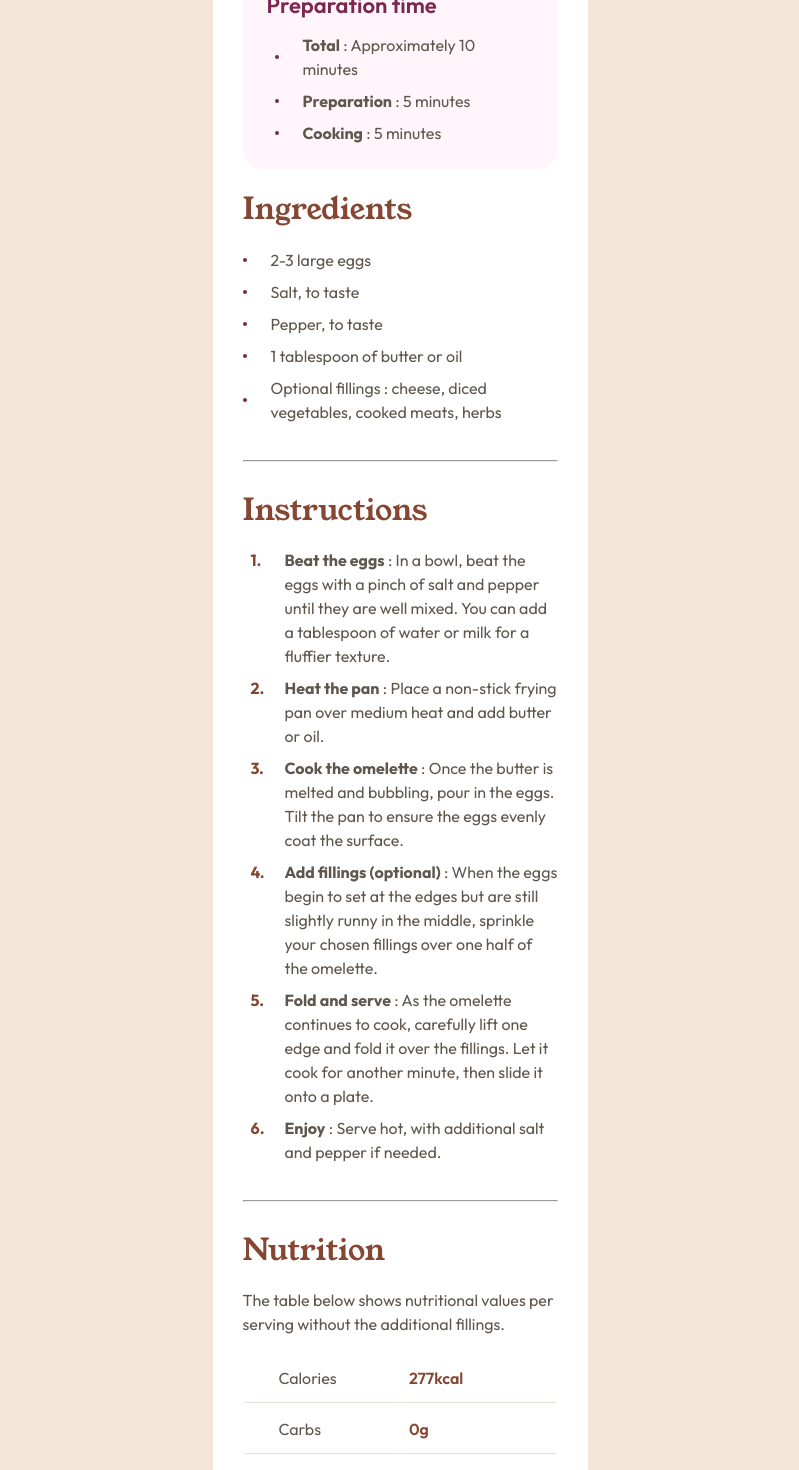
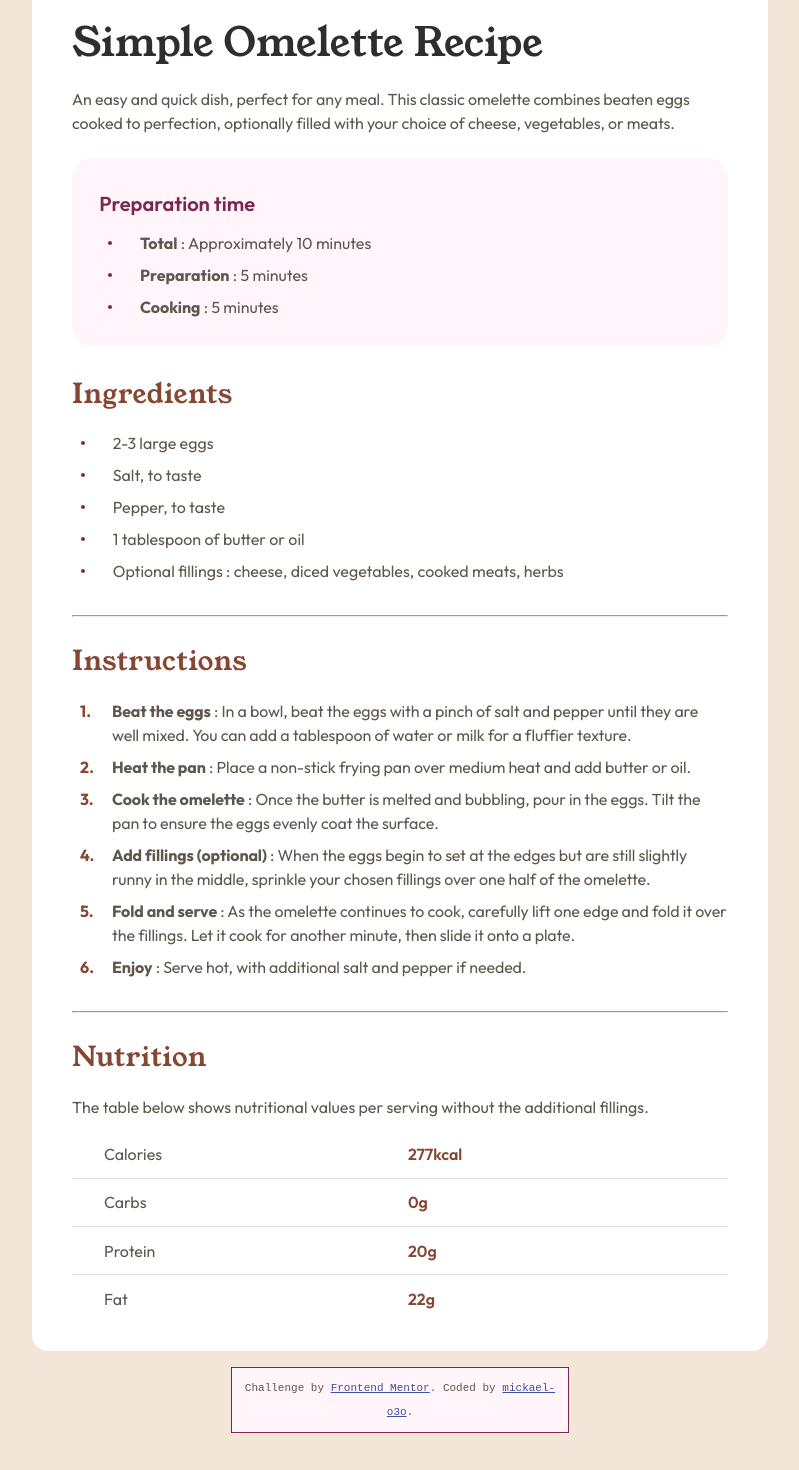
Before and after one commit to mickael-o3o/recipe-page-solution, a Vue app: page / in a window 1280 px wide. Shown: the part 480-1950 px from the top of the page, without its empty margins (240-1039 px from the left). After the commit the page ends 1929 px from the top, so only its background shows below. Built offline with nearby package versions, Linux system fonts and the light colour scheme.

Commit message:
fixed nutrition table's border and adjusted page's spacings and sizings

```diff
--- a/src/assets/main.scss
+++ b/src/assets/main.scss
@@ -1,12 +1,11 @@
 @use './base' as *;
 
 #app {
-  margin: auto auto;
+  margin: 0 auto;
   font-weight: 400;
   display: flex;
   flex-direction: column;
-  justify-content: center;
   align-items: center;
-  width: 100%;
-  min-height: 100vh;
+  inline-size: 100%;
+  max-inline-size: 46rem;
 }
--- a/src/assets/utils/mixins.scss
+++ b/src/assets/utils/mixins.scss
@@ -8,8 +8,9 @@
 @mixin section-header {
   font: {
     family: var(--font-family-young-serif);
-    size: 1.875rem;
+    size: 1.7rem;
   }
   color: var(--color-brown-800);
-  margin-bottom: 1.626rem;
+  margin-block-end: 1.58rem;
+  letter-spacing: 0.04rem;
 }
--- a/src/components/PageFooter.vue
+++ b/src/components/PageFooter.vue
@@ -1,26 +1,29 @@
 <template>
-  <footer class="attribution">
-    <div>
+  <footer class="p-footer">
+    <p class="p-footer__attribution">
       Challenge by
       <a href="https://www.frontendmentor.io?ref=challenge" target="_blank">Frontend Mentor</a>.
-      Coded by <a href="https://github.com/mickael-o3o/recipe-page-solution.git">Mickael-o3o</a>.
-    </div>
+      Coded by <a href="https://github.com/mickael-o3o/recipe-page-solution.git">mickael-o3o</a>.
+    </p>
   </footer>
 </template>
 
-<style>
-.attribution {
+<style scoped lang="scss">
+.p-footer {
+  &__attribution {
     font-size: 0.6875rem;
     text-align: center;
     font-family: monospace;
     line-height: 1.5rem;
-  margin-top: 2rem;
-  width: calc(var(--layout-mobile) - 4rem);
-  padding: 1rem;
+    margin: 1rem auto;
+    inline-size: calc(100% - 1rem);
+    padding: 0.5rem;
     background-color: var(--color-rose-50);
-  border: 1px solid var(--color-rose-800);
+    border: 0.0625rem solid var(--color-rose-800);
   }
-.attribution a {
+
+  a {
     color: hsl(228, 45%, 44%);
   }
+}
 </style>
--- a/src/components/PageSection.vue
+++ b/src/components/PageSection.vue
@@ -33,16 +33,16 @@ const nutritions = { Calories: '277kcal', Carbs: '0g', Protein: '20g', Fat: '22g
 </script>
 
 <template>
-  <header class="header">
+  <header class="p-header">
     <img
       src="/images/image-omelette.jpeg"
       alt="omelette image"
-      width="1312"
-      height="600"
-      class="image-header"
+      width="1312px"
+      height="600px"
+      class="p-header__image"
     />
   </header>
-  <main class="main-container">
+  <main class="p-main">
     <DescriptionSection :preparations="preparations" :ingredients="ingredients" />
     <hr />
     <InstructionsSection :instructions="instructions" />
@@ -52,48 +52,44 @@ const nutritions = { Calories: '277kcal', Carbs: '0g', Protein: '20g', Fat: '22g
 </template>
 
 <style lang="scss" scoped>
-.header {
-  width: 100vw;
-  max-width: var(--layout-mobile);
+.p-header {
   margin: 0 auto;
   background-color: var(--color-white);
-  border-radius: 1rem 1rem 0 0;
+  inline-size: 100%;
   overflow: hidden;
 
-  @media (min-width: 90rem) {
-    max-width: 43.75rem;
-    padding: 1.875rem;
+  @media (min-width: 812px) {
+    margin-top: 7.7rem;
+    padding: 2.5rem;
     padding-bottom: 0;
+    border-radius: 1rem 1rem 0 0;
   }
 
-  .image-header {
-    width: 100%;
-    max-width: var(--layout-mobile);
+  &__image {
+    max-width: 100%;
     height: auto;
     display: block;
 
-    @media (min-width: 90rem) {
-      max-width: calc(43.75rem - 1.875rem);
+    @media (min-width: 812px) {
       border-radius: 0.5rem;
     }
   }
 }
 
-.main-container {
+.p-main {
   background-color: var(--color-white);
-  width: 100vw;
-  max-width: var(--layout-mobile);
+  inline-size: 100%;
   margin: 0 auto;
-  padding: 1.875rem;
+  padding: 2.5rem;
+  padding-top: 2.45rem;
+  padding-block-end: 1.8rem;
   border-radius: 0 0 1rem 1rem;
-
-  @media (min-width: 90rem) {
-    max-width: 43.75rem;
-  }
+  display: flex;
+  flex-direction: column;
+  gap: 2.02rem;
 }
 
 hr {
-  margin: 2.25rem 0;
-  color: var(--color-rose-50);
+  color: palegoldenrod;
 }
 </style>
--- a/src/components/mainsections/DescriptionSection.vue
+++ b/src/components/mainsections/DescriptionSection.vue
@@ -10,23 +10,27 @@ const { preparations, ingredients } = defineProps<Props>()
 </script>
 
 <template>
-  <section class="description-container">
-    <h1 class="name">Simple Omelette Recipe</h1>
-    <p class="description">
+  <section class="s-recipe">
+    <h1 class="s-recipe__name">Simple Omelette Recipe</h1>
+    <p class="s-recipe__description">
       An easy and quick dish, perfect for any meal. This classic omelette combines beaten eggs
       cooked to perfection, optionally filled with your choice of cheese, vegetables, or meats.
     </p>
-    <section class="preparation-time">
-      <h2 class="preparation-time-header">Preparation time</h2>
-      <ul class="preparation-time-list">
+
+    <div class="s-recipe__preparation-time">
+      <section class="c-preparation-time">
+        <h2 class="c-preparation-time__header">Preparation time</h2>
+        <ul class="c-preparation-time__list">
           <li v-for="item in preparations" :key="item">
             <ReusableListItem :item="item" :include-disc="true" :include-hightlight="true" />
           </li>
         </ul>
       </section>
-    <section class="ingredients">
-      <h2 class="ingredients-header">Ingredients</h2>
-      <ul class="ingredients-list">
+    </div>
+
+    <section class="s-ingredients">
+      <h2 class="s-ingredients__header">Ingredients</h2>
+      <ul class="s-ingredients__list">
         <li v-for="item in ingredients" :key="item">
           <ReusableListItem :item="item" :include-disc="true" />
         </li>
@@ -37,49 +41,55 @@ const { preparations, ingredients } = defineProps<Props>()
 
 <style lang="scss" scoped>
 @use '../../assets/utils/mixins.scss';
-.description-container {
+.s-recipe {
   display: flex;
   flex-direction: column;
-  gap: 1.75rem;
-}
+  gap: 1.45rem;
 
-.name {
+  &__name {
     font: {
       family: var(--font-family-young-serif);
-    size: 2.25rem;
+      size: 2.5rem;
     }
-  line-height: 2.25rem;
+    line-height: 2.6rem;
     color: var(--color-stone-900);
   }
 
-.preparation {
-  &-time {
+  &__description {
+    letter-spacing: -0.006rem;
+  }
+}
+
+.c-preparation-time {
   background-color: var(--color-rose-50);
   border-radius: 1.25rem;
-    padding: 1.5rem;
+  padding: 1.7rem;
+  padding-block-start: 2.1rem;
 
-    &-header {
+  &__header {
     font: {
-        size: 1.375rem;
+      size: 1.26rem;
       weight: 600;
     }
     color: var(--color-rose-800);
-      margin-bottom: 1rem;
+    margin-block-end: 0.95rem;
   }
-    &-list {
+
+  &__list {
     @include mixins.list;
-      margin-left: 8px;
-    }
+    margin-inline-start: 0.55rem;
   }
 }
 
-.ingredients {
-  &-header {
+.s-ingredients {
+  &__header {
     @include mixins.section-header;
+    margin-block-start: 0.75rem;
   }
 
-  &-list {
+  &__list {
     @include mixins.list;
+    margin-inline-start: 0.55rem;
   }
 }
 </style>
--- a/src/components/mainsections/InstructionsSection.vue
+++ b/src/components/mainsections/InstructionsSection.vue
@@ -9,9 +9,9 @@ const { instructions } = defineProps<Props>()
 </script>
 
 <template>
-  <section class="instructions-container">
-    <h2 class="instructions-header">Instructions</h2>
-    <ol class="instructions-list">
+  <section class="s-instructions">
+    <h2 class="s-instructions__header">Instructions</h2>
+    <ol class="s-instructions__list">
       <li v-for="(item, index) in instructions" :key="index">
         <ReusableListItem :item="item" :include-hightlight="true" />
       </li>
@@ -22,27 +22,30 @@ const { instructions } = defineProps<Props>()
 <style lang="scss" scoped>
 @use '../../assets/utils/mixins';
 
-.instructions {
-  &-header {
+.s-instructions {
+  &__header {
     @include mixins.section-header;
   }
-  &-list {
+
+  &__list {
     @include mixins.list;
     counter-reset: li;
 
     li {
-      padding-left: 2.625rem;
+      padding-inline-start: 2.5rem;
       position: relative;
+      letter-spacing: -0.006rem;
 
       &::before {
         content: counter(li) '.';
+        letter-spacing: 0.01rem;
         counter-increment: li;
         color: var(--color-brown-800);
         font-weight: 700;
         display: inline;
         position: absolute;
-        top: 0.5rem;
-        left: 0.5rem;
+        inset-block-start: 0.5rem;
+        inset-inline-start: 0.5rem;
         translate: 0 -0.5rem;
       }
     }
--- a/src/components/mainsections/NutritionSection.vue
+++ b/src/components/mainsections/NutritionSection.vue
@@ -11,16 +11,16 @@ const { nutritions } = defineProps<Props>()
 </script>
 
 <template>
-  <section class="nutrition-container">
-    <h2 class="nutrition-header">Nutrition</h2>
-    <p class="nutrition-description">
+  <section class="s-nutrition">
+    <h2 class="s-nutrition__header">Nutrition</h2>
+    <p class="s-nutrition__description">
       The table below shows nutritional values per serving without the additional fillings.
     </p>
-    <table class="nutrition-table">
+    <table class="s-nutrition__table">
       <tbody>
-        <tr v-for="(value, key) in nutritions" :key="key">
-          <td class="nutrition-table-key">{{ key }}</td>
-          <td class="nutrition-table-value">{{ value }}</td>
+        <tr class="s-nutrition__table-row" v-for="(value, key) in nutritions" :key="key">
+          <td class="s-nutrition__table-data s-nutrition__table-key">{{ key }}</td>
+          <td class="s-nutrition__table-data s-nutrition__table-value">{{ value }}</td>
         </tr>
       </tbody>
     </table>
@@ -30,34 +30,42 @@ const { nutritions } = defineProps<Props>()
 <style lang="scss">
 @use '../../assets/utils/mixins';
 
-.nutrition {
-  &-header {
+.s-nutrition {
+  &__header {
     @include mixins.section-header;
   }
 
-  &-description {
-    margin-bottom: 1rem;
+  &__description {
+    margin-block-end: 0.75rem;
   }
 
-  &-table {
-    width: 100%;
+  &__table {
+    inline-size: 100%;
+    border-collapse: collapse;
+  }
 
-    td {
-      border-bottom: 1px solid var(--color-stone-150);
-      width: 50%;
+  &__table-row {
+    border-block-end: 1px solid var(--color-stone-150);
+
+    &:last-child {
+      border-block-end: none;
     }
+  }
 
-    &-key {
-      padding: 0.75rem 0;
-      padding-left: 2.125rem;
-    }
+  &__table-data {
+    inline-size: 50%;
+  }
 
-    &-value {
-      font-weight: 600;
-      color: var(--color-brown-800);
-      text-align: left;
-      padding-left: 0.5rem;
-    }
+  &__table-key {
+    padding: 0.725rem 0;
+    padding-inline-start: 2rem;
+  }
+
+  &__table-value {
+    font-weight: 600;
+    color: var(--color-brown-800);
+    text-align: left;
+    padding-inline-start: 0.5rem;
   }
 }
 </style>
--- a/src/components/mainsections/RecipeDescription.vue
+++ /dev/null
@@ -1,63 +0,0 @@
-<script setup lang="ts">
-const preparationTime = [
-  'Total: Approximately 10 minutes',
-  'Preparation: 5 minutes',
-  'Cooking: 5 minutes',
-]
-</script>
-
-<template>
-  <section class="description-container">
-    <h1 class="recipe-name">Simple Omelette Recipe</h1>
-    <p class="recipe-description">
-      An easy and quick dish, perfect for any <br />
-      meal. This classic omelette combines beaten eggs cooked to perfection, optionally filled with
-      your choice of cheese, vegetables, or meats.
-    </p>
-
-    <div class="recipe-preparation-time">
-      <h3 class="recipe-preparation-time-header">Preparation time</h3>
-      <div class="recipe-preparation-time-list">
-        <ListWithHightlight :disc="true" :list="preparationTime" />
-      </div>
-    </div>
-  </section>
-</template>
-
-<style lang="scss" scoped>
-.description-container {
-  display: flex;
-  flex-direction: column;
-  gap: 1.8rem;
-}
-
-.recipe-name {
-  font: {
-    family: var(--font-family-young-serif);
-    size: 2.4rem;
-  }
-  line-height: 2.4rem;
-}
-
-.recipe-preparation-time {
-  background-color: var(--color-rose-50);
-  padding: 1.8rem;
-  border-radius: 1rem;
-
-  &-header {
-    font: {
-      size: 1.3rem;
-      weight: 600;
-    }
-    color: var(--color-rose-800);
-    margin-bottom: 1rem;
-  }
-
-  &-list {
-    margin-left: 0.6rem;
-    display: flex;
-    flex-direction: column;
-    gap: 0.6rem;
-  }
-}
-</style>
--- a/src/components/mainsections/RecipeIngredients.vue
+++ /dev/null
@@ -1,38 +0,0 @@
-<script setup lang="ts">
-const ingredients = [
-  '2-3 large eggs',
-  'Salt, to taste',
-  'Pepper, to taste',
-  '1 tablespoon of butter or oil',
-  'Optional fillings:',
-  'cheese, diced vegetables, cooked meats, herbs',
-]
-</script>
-
-<template>
-  <section class="ingredient-container">
-    <h2 class="header">Ingredients</h2>
-    <div class="ingredient-list">
-      <p class="list-item-container" v-for="(ingredient, index) in ingredients" :key="index">
-        <span class="list-disc"></span>
-        <span class="list-item"></span>{{ ingredient }}
-      </p>
-    </div>
-  </section>
-</template>
-
-<style lang="scss" scoped>
-@use '../../assets/utils/mixins';
-.header {
-  @include mixins.header;
-}
-
-.ingredient-list {
-  margin-left: 0.6rem;
-  display: flex;
-  flex-direction: column;
-  gap: 0.6rem;
-}
-
-@include mixins.list;
-</style>
--- a/src/components/utils/ReusableListItem.vue
+++ b/src/components/utils/ReusableListItem.vue
@@ -10,9 +10,9 @@ const { item, includeDisc } = defineProps<Props>()
 
 <template>
   <div class="list-item">
-    <span v-if="includeDisc" class="list-item-disc"></span>
-    <p class="list-item-content">
-      <span :class="{ 'list-item-content-hightlight': includeHightlight }">{{
+    <span v-if="includeDisc" class="list-item__disc"></span>
+    <p class="list-item__content">
+      <span :class="{ 'list-item__hightlight': includeHightlight }">{{
         item.includes(':') ? item.split(':')[0] : ''
       }}</span>
       {{ item.includes(':') ? item.substring(item.indexOf(':')) : item }}
@@ -24,9 +24,9 @@ const { item, includeDisc } = defineProps<Props>()
 .list-item {
   display: flex;
   align-items: center;
-  gap: 1.5rem;
+  gap: 1.75rem;
 
-  &-disc {
+  &__disc {
     display: inline-block;
     width: 0.25rem;
     height: 0.25rem;
@@ -35,10 +35,8 @@ const { item, includeDisc } = defineProps<Props>()
     flex-shrink: 0;
   }
 
-  &-content {
-    &-hightlight {
-      font-weight: 700;
-    }
+  &__hightlight {
+    font-weight: 700;
   }
 }
 </style>
```
Also changed, not shown: 5 other files (tests, documents, lock files or other folders). Lines whose indentation alone changed are shown as unchanged.
